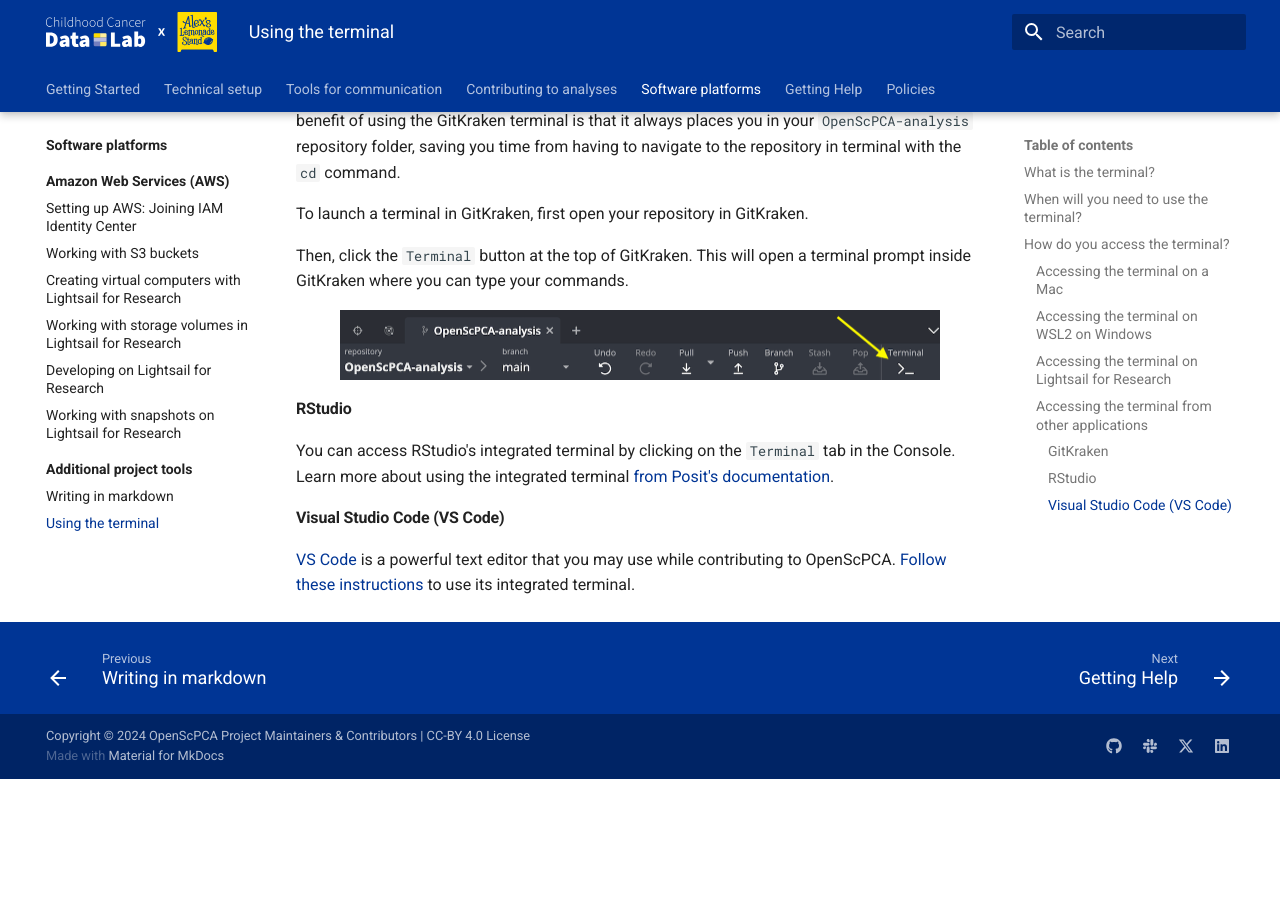
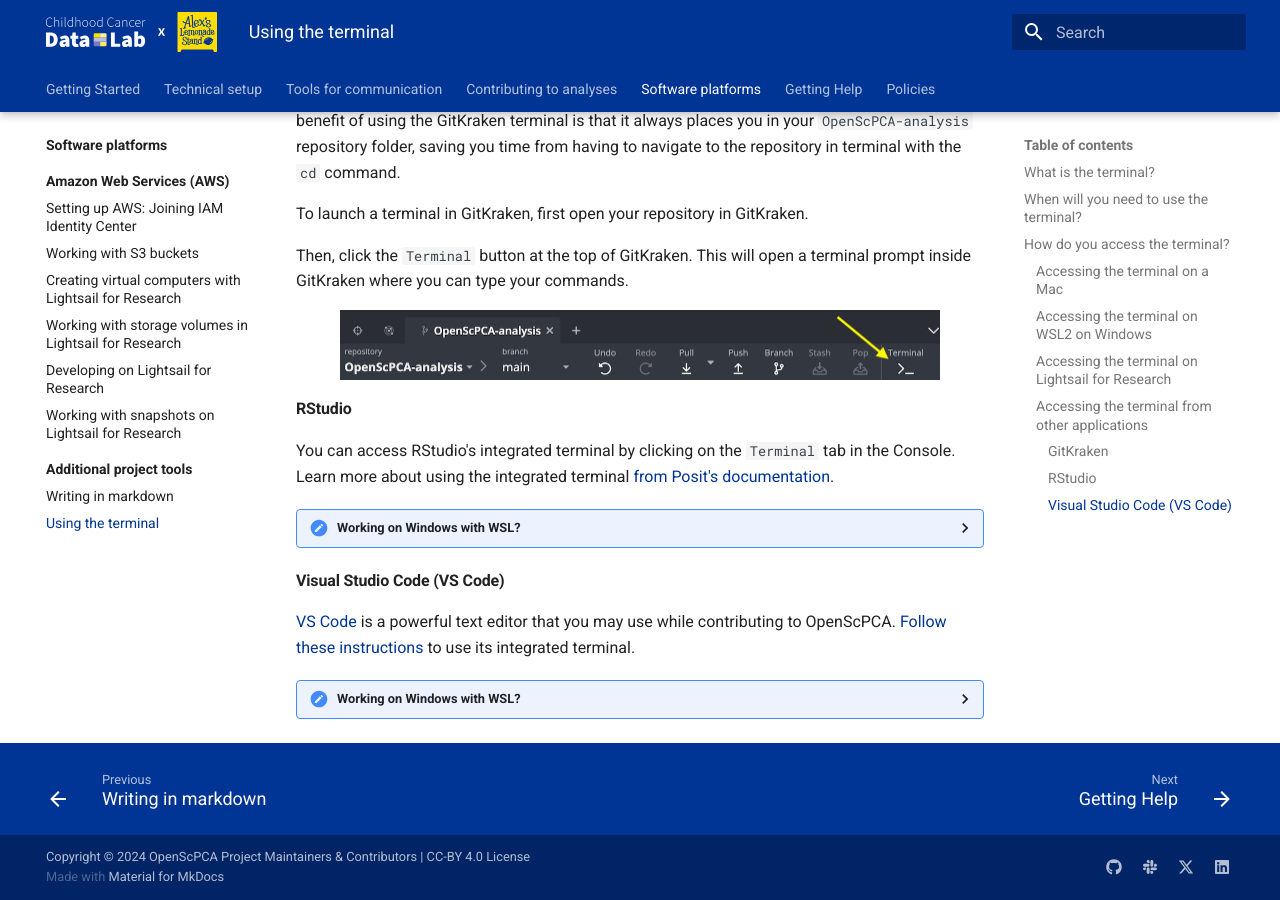
Before and after one commit to AlexsLemonade/OpenScPCA-analysis, an MkDocs documentation site: the page built from docs/software-platforms/general-tools/using-the-terminal.md, in a window 1280 px wide and 900 px high, scrolled down 2760 px. Built offline with MkDocs 1.6.1 and Material for MkDocs 9.7.7, drawn with Linux system fonts in a browser that asks for light colours; before the commit the page ends 3539 px from its top, so only the background shows below that; some of the changed lines change nothing that is shown.

Commit message:
realized a couple things can be uncommented out

```diff
--- a/docs/software-platforms/general-tools/using-the-terminal.md
+++ b/docs/software-platforms/general-tools/using-the-terminal.md
@@ -114,24 +114,20 @@
 You can access RStudio's integrated terminal by clicking on the `Terminal` tab in the Console.
 Learn more about using the integrated terminal [from Posit's documentation](https://support.posit.co/hc/en-us/articles/115010737148-Using-the-RStudio-Terminal-in-the-RStudio-IDE).
 
-<!--
+
 ??? "Working on Windows with WSL?"
-    If you are working on a Windows computer with WSL, you will access this terminal from the [RStudio Server](STUB_LINK RStudio server instructions) you launch in your browser.
--->
+    If you are working on a Windows computer with WSL, you will access this terminal from the [RStudio Server](../../technical-setup/environment-setup/install-r-rstudio.md#using-the-rstudio-server) you launch in your browser.
+
 
 #### Visual Studio Code (VS Code)
 
 [VS Code](https://code.visualstudio.com/) is a powerful text editor that you may use while contributing to OpenScPCA.
 [Follow these instructions](https://code.visualstudio.com/docs/terminal/basics) to use its integrated terminal.
 
-<!--
+
 ??? "Working on Windows with WSL?"
     If you are working on a Windows computer with WSL, you should also [install the WSL extension](https://marketplace.visualstudio.com/items?itemName=ms-vscode-remote.remote-wsl) to be able to open files and run code within WSL.
     Learn more about [working with VS code from WSL from this documentation](https://code.visualstudio.com/docs/remote/wsl-tutorial).
 
-    The terminal in VS Code will launch as either the Windows PowerShell or bash (Ubuntu) depending on what files you open in VS Code:
-    - If you open files on the Windows side of your system, the terminal will be Windows PowerShell.
-    - If you open files on the WSL side of your system, the terminal will be bash (Ubuntu).
-    To launch VS Code on the WSL side, type the command [`code`](https://code.visualstudio.com/docs/editor/command-line) in Ubuntu in the directory you want to open.
+    To launch VS Code from the Ubuntu terminal, run the command [`code`](https://code.visualstudio.com/docs/editor/command-line) in Ubuntu in the directory you want to open.
     The first time you run this command, the VS Code `code` helper will install; then, you can use it to launch VS Code.
--->
```
